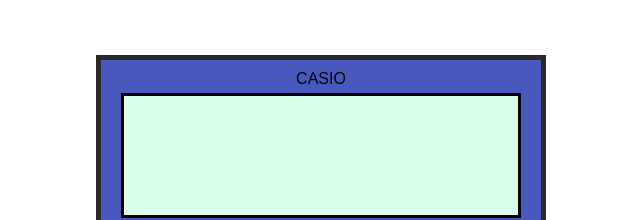
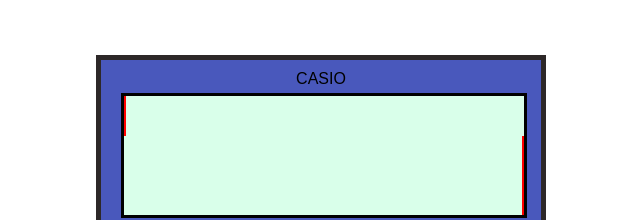
Before and after one commit to Z3BINI/calculator, a plain HTML site: page index.html in a window 1280 px wide. Shown: the top 220 px of the page, without its empty margins (319-959 px from the left). Drawn offline with Linux system fonts and the light colour scheme.

Commit message:
Added a result and operation seperation alignment on the screen

```diff
--- a/style/style.css
+++ b/style/style.css
@@ -32,14 +32,30 @@ p {
 
 .screen {
     flex: 1 1 75px;
+    display: flex;
+    flex-direction: column;
+
+    width: 400px;
+    height: 125px;
+
     border: 3px solid black;
-
     margin-bottom: 5px;
-
-    font-family: 'digital';
     background-color: rgb(217,255,234);
 }
-
+.result{
+    align-self: flex-end;
+    font-family: 'digital';
+    font-size: 60px;
+    flex: 2 1 auto;
+    border: 1px solid red;
+}
+.operation {
+    font-family: 'digital';
+    font-size: 45px;
+    flex: 1 1 auto;
+    border: 1px solid red;
+    align-self: flex-start;
+}
 .buttons {
     flex: 4 1 auto;
 
```
